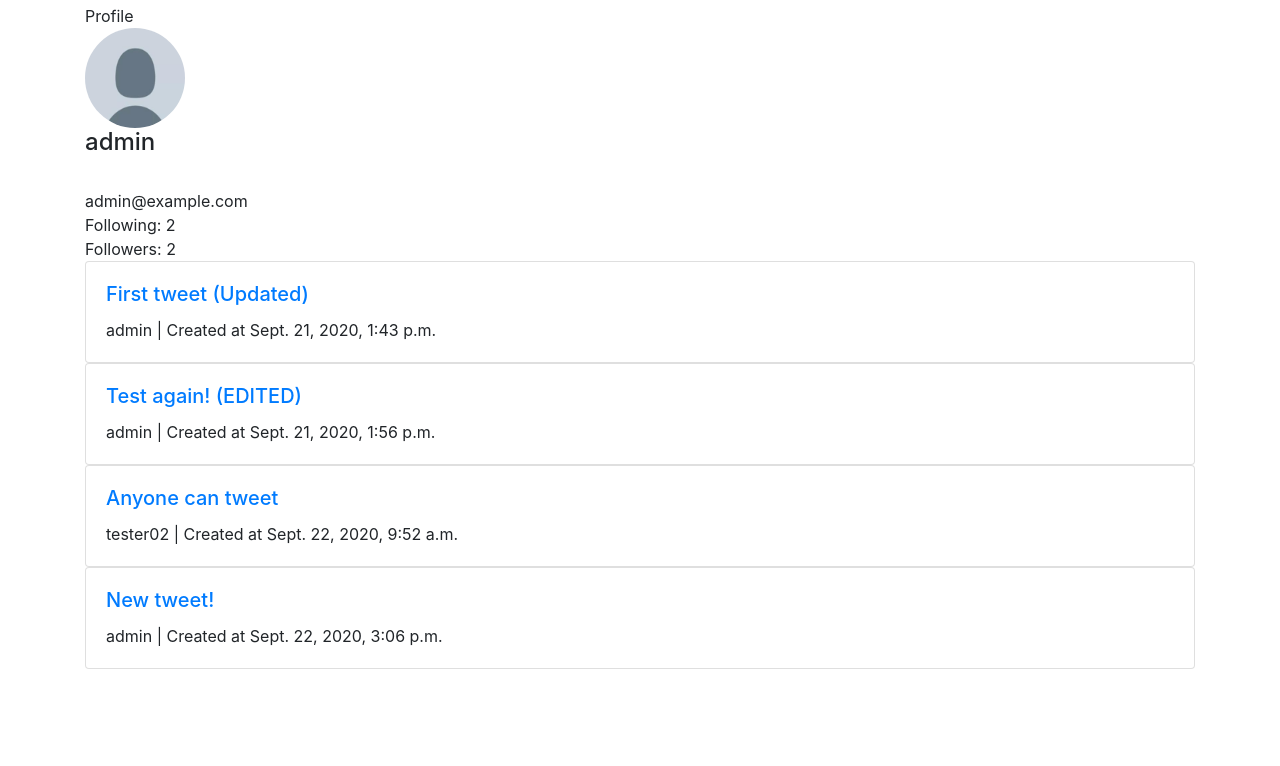
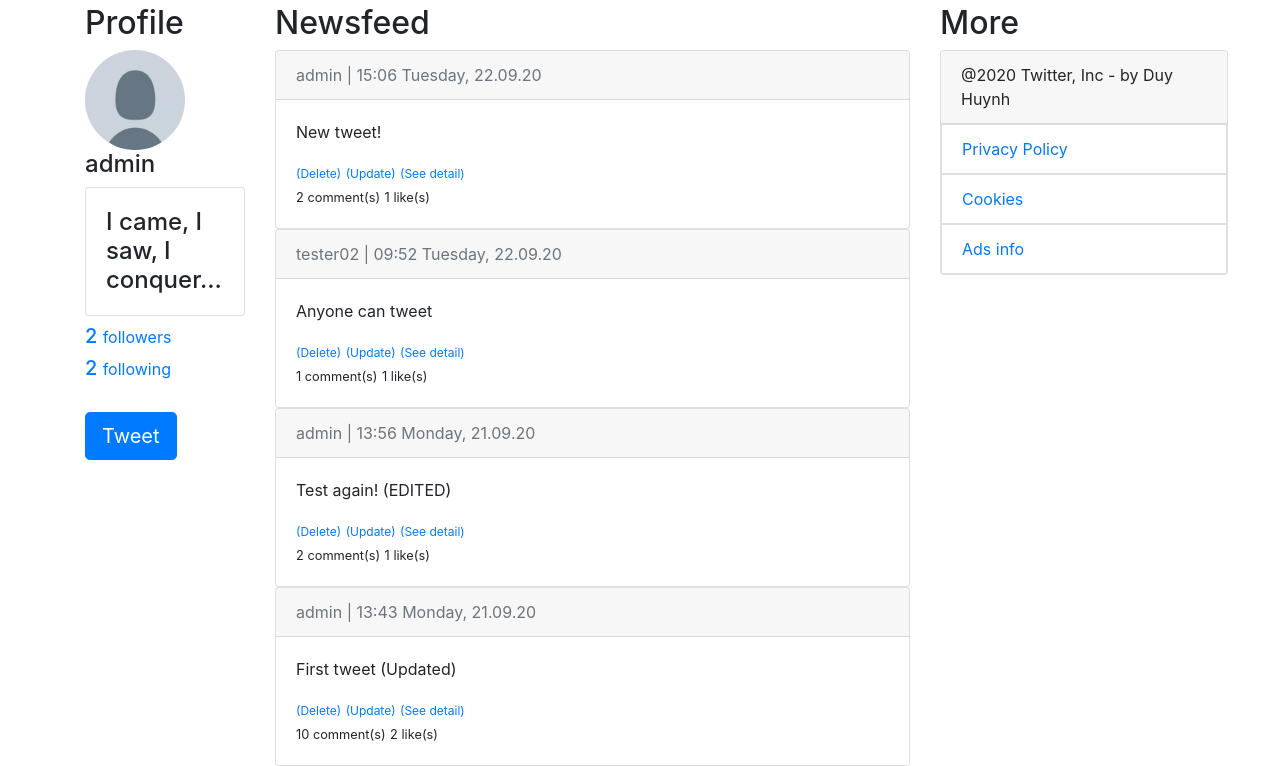
Before and after one commit to duyhuynh02/django-twitter-clone, a Django app: page / in a window 1280 px wide. Shown: the part 56-822 px from the top of the page. Before the commit the page ends 725 px from the top, so only its background shows below. Run offline with Django 3.2, Linux system fonts and the light colour scheme; a user stored in the database is signed in; data comes from the database, SQL or seed files in the repository; both versions use the stored data as it was after the commit; some libraries are stand-ins or nearby versions.

Commit message:
add bio, update template

```diff
--- a/templates/base.html
+++ b/templates/base.html
@@ -28,7 +28,7 @@
           <div class="dropdown-menu dropdown-menu-right" aria-labelledby="userMenu">
             <a class="dropdown-item" href="{% url 'password_change' %}">Change password</a>
           <div class="dropdown-divider"></div>
-            <a class="dropdown-item" href="{% url 'twitter-create' %}">Tweet</a>
+            <a class="dropdown-item" href="{% url 'twitter-create' %}">Add new tweet</a>
           <div class="dropdown-divider"></div>
             <a class="dropdown-item" href="{% url 'logout' %}">Log Out</a>
           </div>
@@ -44,10 +44,7 @@
   </nav>
 
   <!-- Content here -->
-	<div class="container">
-		{% block content %}
-		{% endblock content %}
-	</div>
+  {% block content %}{% endblock %}
 
     <!-- Optional JavaScript -->
     <!-- jQuery first, then Popper.js, then Bootstrap JS -->
--- a/templates/twitter.html
+++ b/templates/twitter.html
@@ -1,27 +1,70 @@
-{% extends 'base.html' %}
+{% extends "base.html" %}
+{% block content %}
+<div class="container">
+  <div class="row">
 
-{% block title %}Twitter{% endblock title %}
+    <div class="col-2">
+      <h2>Profile</h2>
+      <img class="rounded-circle mr-3"
+          style="width: 100px; height: 100px;"
+          src="{{ user.profile.image.url }}">
+      <h4 style="text-align: left">{{ user.username }}</h4>
+      <h4><div class="card">
+          <div class="card-body">
+            {{ user.profile.bio }}
+          </div>
+        </div>
+      </h4>
+      <a href="#"><h5>{{ user.profile.followers }} <small>followers</small></h5></a>
+      <a href="#"><h5>{{ user.profile.following }} <small>following</small></h5></a>
+      <br>
+      <a
+        class="btn btn-primary btn-lg"
+        href="{% url 'twitter-create' %}">Tweet</a>
+    </div>
 
-{% block content %}
+    <div class="col-7">
+    <h2>Newsfeed</h2>
+    {% for tweet in tweets_list %}
+      <div class="card">
+        <div class="card-header">
+          <span class="text-muted">{{ tweet.user }} | {{ tweet.created_at | date:"H:i l, d.m.y" }}</span>
+        </div>
+        <div class="card-body">
+          <p>{{ tweet.body }}</p>
+          <a
+            style="font-size: 12px"
+            href="{% url 'twitter-delete' tweet.id %}">(Delete)</a>
+          <a
+            style="font-size: 12px"
+            href="{% url 'twitter-update' tweet.id %}">(Update)</a>
+          <a
+            style="font-size: 12px"
+            href="{% url 'twitter-detail' tweet.id %}">(See detail)</a>
+          <br>
+          <small>{{ tweet.number_of_comments }} comment(s)</small>
+          <small>{{ tweet.total_likes }} like(s)</small>
+        </div>
+      </div>
+    {% endfor %}
+    </div>
 
-Profile
-    <br><img
-        class="rounded-circle mr-3"
-        style="width: 100px; height: 100px;"
-        src="{{ user.profile.image.url }}">
-    <h4>{{ user.username }}</h4>
-    <br>{{ user.email }}
-    <br>Following: {{ user.profile.followers }}
-    <br>Followers: {{ user.profile.following }}
+    <div class="col-1">
+    <h2>More</h2>
+    <div class="card" style="width: 18rem;">
+      <div class="card-header">
+        @2020 Twitter, Inc - by Duy Huynh
+      </div>
+  <ul class="list-group list-group-flush">
+    <a href="#"><li class="list-group-item">Privacy Policy</li></a>
+    <a href="#"><li class="list-group-item">Cookies</li></a>
+    <a href="#"><li class="list-group-item">Ads info</li></a>
+  </ul>
+</div>
+    </div>
 
 
-
-  {% for tweet in object_list %}
-                <div class="card">
-                  <div class="card-body">
-                    <h5 class="card-title"><a href="{% url 'twitter-detail' tweet.pk %}">{{ tweet.body }}</a></h5>
-                    <p class="card-text">{{ tweet.user }} | Created at {{ tweet.created_at }}</p>
-                  </div>
-                </div>
-  {% endfor %}
+  </div>
+  </div>
+</div>
 {% endblock content %}
--- a/tweets/forms.py
+++ b/tweets/forms.py
@@ -3,6 +3,7 @@ from .models import Comment
 
 
 class CommentForm(forms.ModelForm):
+
     class Meta:
         model = Comment
         fields = ['comment']
--- a/tweets/models.py
+++ b/tweets/models.py
@@ -18,6 +18,10 @@ class Tweet(models.Model):
 
     def total_likes(self):
         return self.likes.count()
+
+    @property
+    def number_of_comments(self):
+        return Comment.objects.filter(tweet=self).count()
 
     def get_absolute_url(self):
         return reverse('twitter')
--- a/tweets/views.py
+++ b/tweets/views.py
@@ -1,106 +1,106 @@
 from django.contrib.auth.mixins import (
-	LoginRequiredMixin,
-	UserPassesTestMixin,
+    LoginRequiredMixin,
+    UserPassesTestMixin,
 )
 from django.views.generic import ListView, DetailView
 from django.views.generic.edit import CreateView, UpdateView, DeleteView, FormMixin
-from django.urls import reverse_lazy, reverse
 from django.http import HttpResponseForbidden, HttpResponseRedirect
 from django.shortcuts import get_object_or_404, render
+from django.urls import reverse_lazy, reverse
 
 
 from .forms import CommentForm
 from .models import Tweet, Comment
 
 
-class TwitterListView(ListView):
-	model = Tweet
-	template_name = 'twitter.html'
-	login_url = 'login'
+class TwitterListView(LoginRequiredMixin, ListView):
+    model = Tweet
+    template_name = 'twitter.html'
+    login_url = 'login'
+    ordering = ['-created_at']
+    context_object_name = 'tweets_list'
 
 
 class TwitterCreateView(LoginRequiredMixin, CreateView):
-	model = Tweet
-	template_name = 'twitter_create.html'
-	fields = ['body']
-	login_url = 'login'
+    model = Tweet
+    template_name = 'twitter_create.html'
+    fields = ['body']
+    login_url = 'login'
 
-	def form_valid(self, form):
-		form.instance.user = self.request.user
-		return super().form_valid(form)
+    def form_valid(self, form):
+        form.instance.user = self.request.user
+        return super().form_valid(form)
 
 
 def LikeTweetView(request, pk):
-	tweet = get_object_or_404(Tweet, pk=request.POST.get('tweet_id'))
-	if tweet.likes.filter(id=request.user.id).exists():
-		tweet.likes.remove(request.user)
-	else:
-		tweet.likes.add(request.user)
-
-	return HttpResponseRedirect(reverse('twitter-detail', args=[str(pk)]))
+    tweet = get_object_or_404(Tweet, pk=request.POST.get('tweet_id'))
+    if tweet.likes.filter(id=request.user.id).exists():
+        tweet.likes.remove(request.user)
+    else:
+        tweet.likes.add(request.user)
+    return HttpResponseRedirect(reverse('twitter-detail', args=[str(pk)]))
 
 
 class TwitterDetailView(LoginRequiredMixin, FormMixin, DetailView):
-	model = Tweet
-	template_name = 'twitter_detail.html'
-	login_url = 'login'
-	form_class = CommentForm
+    model = Tweet
+    template_name = 'twitter_detail.html'
+    login_url = 'login'
+    form_class = CommentForm
 
-	def get_context_data(self, **kwargs):
-		context = super(TwitterDetailView, self).get_context_data(**kwargs)
-		tweet = get_object_or_404(Tweet, pk=self.kwargs['pk'])
-		total_likes = tweet.total_likes()
+    def get_context_data(self, **kwargs):
+        context = super().get_context_data(**kwargs)
+        tweet = get_object_or_404(Tweet, pk=self.kwargs['pk'])
+        total_likes = tweet.total_likes()
 
-		if tweet.likes.filter(id=self.request.user.id).exists():
-			liked = True
-		else:
-			liked = False
+        if tweet.likes.filter(id=self.request.user.id).exists():
+            liked = True
+        else:
+            liked = False
 
-		context['form'] = CommentForm(initial={'post': self.object})
-		context['total_likes'] = total_likes
-		context['liked'] = liked
+        context['form'] = CommentForm(initial={'post': self.object})
+        context['total_likes'] = total_likes
+        context['liked'] = liked
+        return context
 
-		return context
+    def get_success_url(self):
+        return reverse('twitter-detail', kwargs={'pk': self.object.pk})
 
-	def get_success_url(self):
-		return reverse('twitter-detail', kwargs={'pk': self.object.pk})
+    def post(self, request, *args, **kwargs):
+        if not request.user.is_authenticated:
+            return HttpResponseForbidden()
+        self.object = self.get_object()
+        form = self.get_form()
 
-	def post(self, request, *args, **kwargs):
-		if not request.user.is_authenticated:
-			return HttpResponseForbidden()
-		self.object = self.get_object()
-		form = self.get_form()
+        if form.is_valid():
+            return self.form_valid(form)
+        else:
+            return self.form_invalid(form)
 
-		if form.is_valid():
-			return self.form_valid(form)
-		else:
-			return self.form_invalid(form)
-
-	def form_valid(self, form):
-		instance = form.save(commit=False)
-		instance.user = self.request.user
-		instance.body = self.object
-		instance.save()
-		return super(TwitterDetailView, self).form_valid(form)
+    def form_valid(self, form):
+        instance = form.save(commit=False)
+        instance.user = self.request.user
+        instance.body = self.object
+        instance.save()
+        return super(TwitterDetailView, self).form_valid(form)
 
 
 class TwitterUpdateView(LoginRequiredMixin, UserPassesTestMixin, UpdateView):
-	model = Tweet
-	template_name = 'twitter_update.html'
-	fields = ['body']
-	login_url = 'login'
+    model = Tweet
+    template_name = 'twitter_update.html'
+    fields = ['body']
+    login_url = 'login'
 
-	def test_func(self):
-		obj = self.get_object()
-		return obj.user == self.request.user
+    def test_func(self):
+        obj = self.get_object()
+        return obj.user == self.request.user
 
 
 class TwitterDeleteView(LoginRequiredMixin, UserPassesTestMixin, DeleteView):
-	model = Tweet
-	template_name = 'twitter_delete.html'
-	success_url = reverse_lazy('twitter')
-	login_url = 'login'
+    model = Tweet
+    template_name = 'twitter_delete.html'
+    success_url = reverse_lazy('twitter')
+    login_url = 'login'
 
-	def test_func(self):
-		obj = self.get_object()
-		return obj.user == self.request.user
+    def test_func(self):
+        obj = self.get_object()
+        return obj.user == self.request.user
--- a/twitter_project/settings.py
+++ b/twitter_project/settings.py
@@ -128,6 +128,7 @@ USE_TZ = True
 
 STATIC_URL = '/static/'
 
+
 AUTH_USER_MODEL = 'users.CustomUser'
 
 LOGIN_REDIRECT_URL = 'twitter'
--- a/users/models.py
+++ b/users/models.py
@@ -14,6 +14,7 @@ class CustomUser(AbstractUser):
 class Profile(models.Model):
     user = models.OneToOneField(CustomUser, on_delete=models.CASCADE)
     image = models.ImageField(default='default.jpg', upload_to='profile_pics')
+    bio = models.CharField(max_length=250, null=True, blank=True)
 
     def __str__(self):
         return f'{self.user.username} Profile'
--- a/users/tests.py
+++ b/users/tests.py
@@ -17,6 +17,7 @@ class TwitterPageTests(TestCase):
         response = self.client.get(reverse('twitter'))
         self.assertEqual(response.status_code, 200)
         self.assertTemplateUsed(response, 'twitter.html')
+
 
 class RegisterPageTests(TestCase):
 
```
Also changed, not shown: db.sqlite3, users/migrations/0008_profile_bio.py (added).
